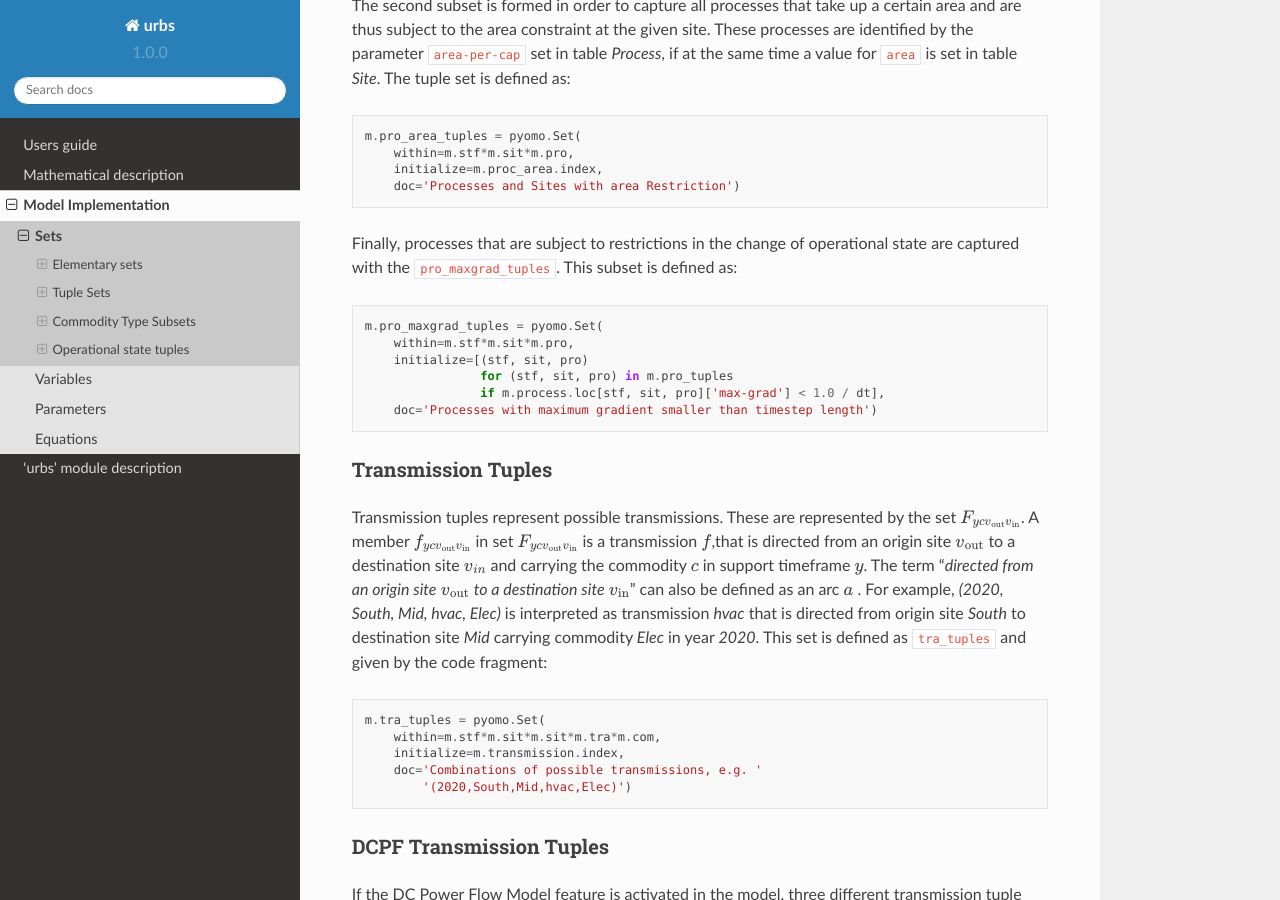
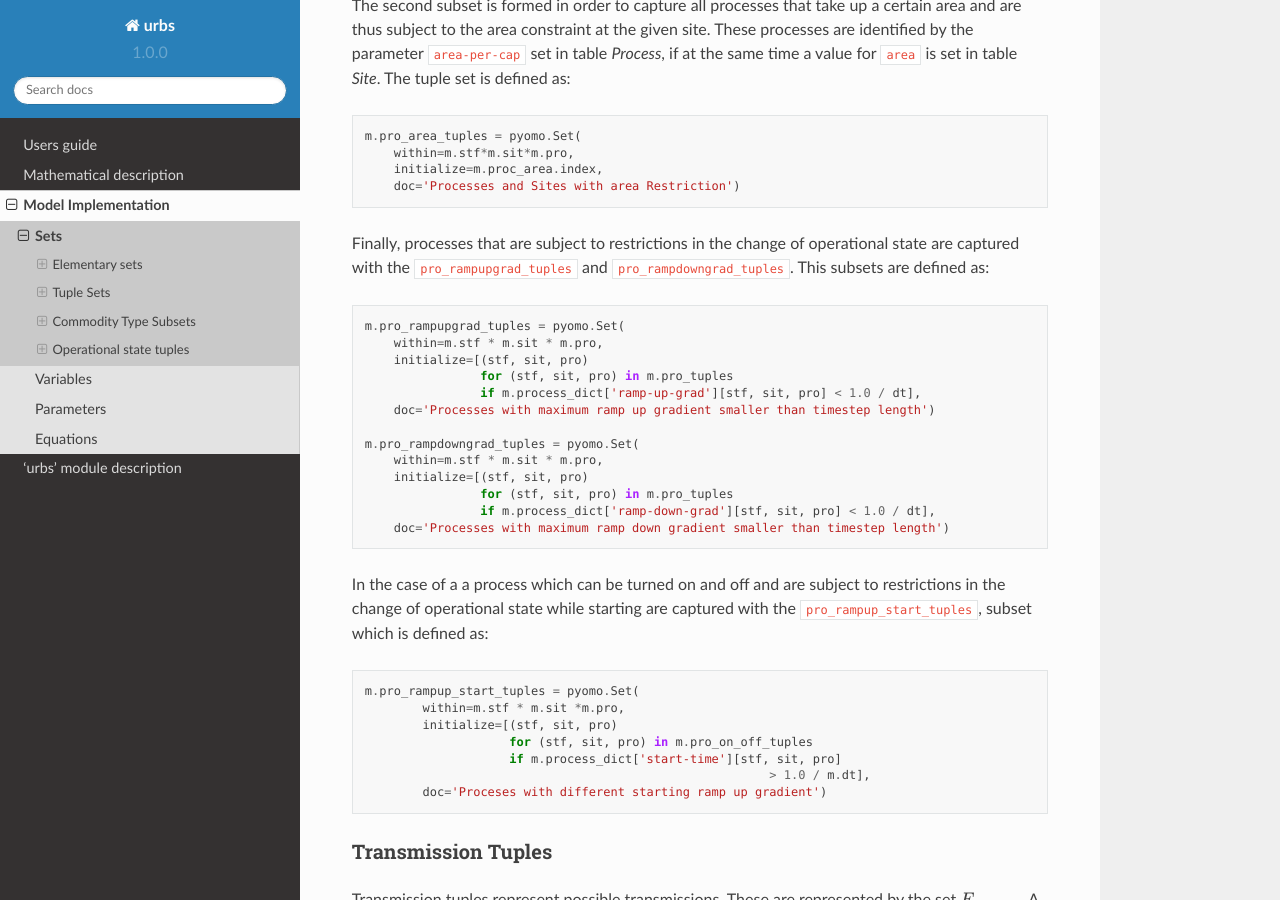
Before and after one commit to tum-ens/urbs, a Sphinx documentation site: the page built from doc/implementdoc/sets.rst, in a window 1280 px wide and 900 px high, scrolled down 5568 px. Built offline with Sphinx 7.4.7 and the Read the Docs theme 2.0.0, drawn with Linux system fonts in a browser that asks for light colours.

Commit message:
Update maxgrad->ramping uo/down/start tuples
Replaced pro_maxgrad_tuples with pro_rampupgrad_tuples, pro_rampdown_tuples and pro_rampup_start_tuples.

```diff
--- a/doc/implementdoc/sets.rst
+++ b/doc/implementdoc/sets.rst
@@ -313,17 +313,38 @@ tuple set is defined as:
         doc='Processes and Sites with area Restriction')
 
 Finally, processes that are subject to restrictions in the change of
-operational state are captured with the ``pro_maxgrad_tuples``. This subset is
-defined as:
+operational state are captured with the ``pro_rampupgrad_tuples`` and
+``pro_rampdowngrad_tuples``. This subsets are defined as:
 
 ::
 
-    m.pro_maxgrad_tuples = pyomo.Set(
-        within=m.stf*m.sit*m.pro,
+    m.pro_rampupgrad_tuples = pyomo.Set(
+        within=m.stf * m.sit * m.pro,
         initialize=[(stf, sit, pro)
                     for (stf, sit, pro) in m.pro_tuples
-                    if m.process.loc[stf, sit, pro]['max-grad'] < 1.0 / dt],
-        doc='Processes with maximum gradient smaller than timestep length')
+                    if m.process_dict['ramp-up-grad'][stf, sit, pro] < 1.0 / dt],
+        doc='Processes with maximum ramp up gradient smaller than timestep length')
+
+    m.pro_rampdowngrad_tuples = pyomo.Set(
+        within=m.stf * m.sit * m.pro,
+        initialize=[(stf, sit, pro)
+                    for (stf, sit, pro) in m.pro_tuples
+                    if m.process_dict['ramp-down-grad'][stf, sit, pro] < 1.0 / dt],
+        doc='Processes with maximum ramp down gradient smaller than timestep length')
+
+In the case of a a process which can be turned on and off and are subject to
+restrictions in the change of operational state while starting are captured
+with the ``pro_rampup_start_tuples``, subset which is defined as:
+
+::
+
+    m.pro_rampup_start_tuples = pyomo.Set(
+            within=m.stf * m.sit *m.pro,
+            initialize=[(stf, sit, pro)
+                        for (stf, sit, pro) in m.pro_on_off_tuples
+                        if m.process_dict['start-time'][stf, sit, pro]
+                                                            > 1.0 / m.dt],
+            doc='Proceses with different starting ramp up gradient')
 
 Transmission Tuples
 ^^^^^^^^^^^^^^^^^^^
```
